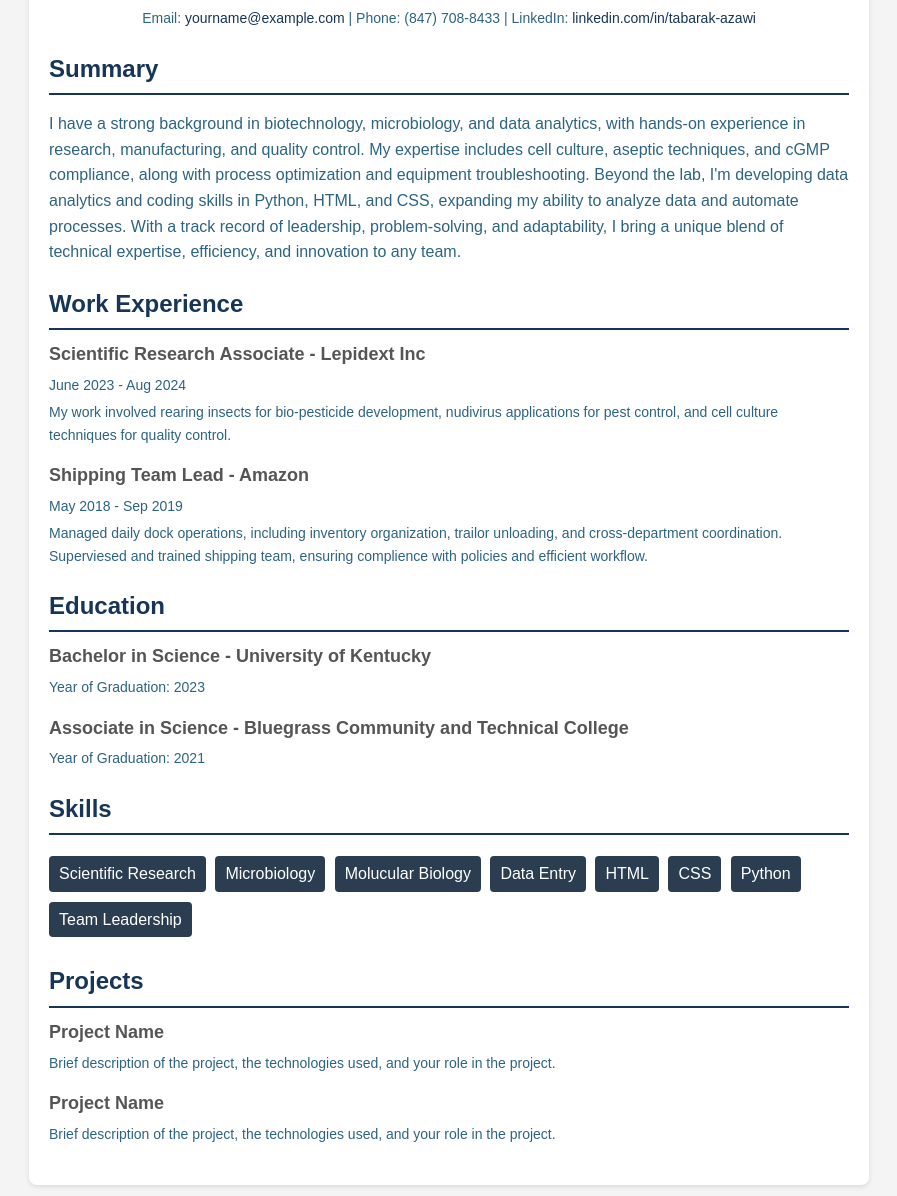
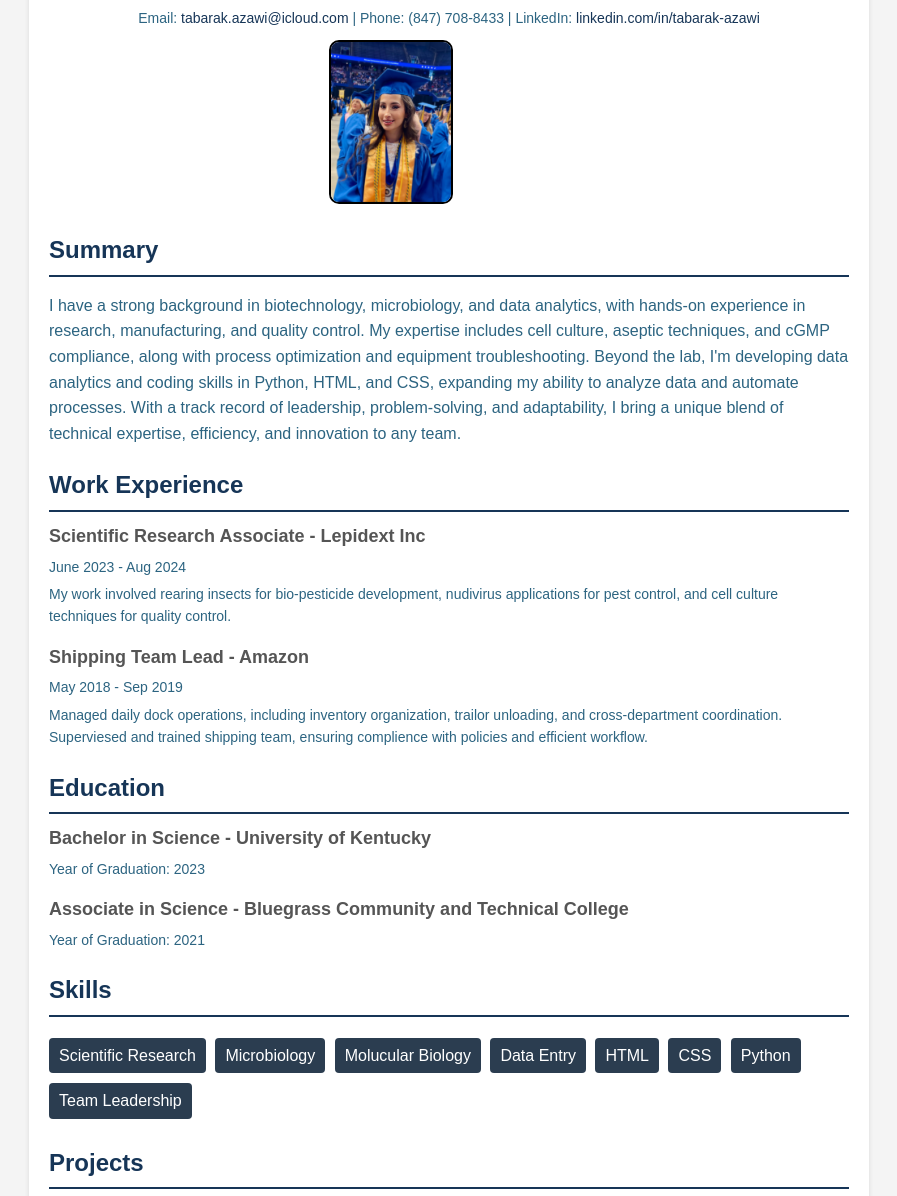
Before and after one commit to 3zawi/3zawi.github.io, a plain HTML site: page index.html in a window 1280 px wide. Shown: the part 91-1287 px from the top of the page, without its empty margins (191-1088 px from the left). Drawn offline with Linux system fonts and the light colour scheme.

Commit message:
projects update

```diff
--- a/index.html
+++ b/index.html
@@ -1,5 +1,6 @@
 <!DOCTYPE html>
 <html lang="en">
+
 <head>
     <meta charset="UTF-8" />
     <meta name="viewport" content="width=device-width, initial-scale=1.0" />
@@ -15,6 +16,7 @@
         color: #2c6481;
         background-color: #f4f4f4;
     }
+
     .container {
         max-width: 800px;
         margin: 20px auto;
@@ -23,48 +25,68 @@
         border-radius: 8px;
         box-shadow: 0 2px 5px rgba(0, 0, 0, 0.1);
     }
+
+    img {
+        margin-left: 35%;
+        height: 100vh;
+        border: 2px solid black;
+        border-radius: 10px;
+        max-height: 10rem;
+    }
+
     h1,
     h2 {
         color: #163557;
     }
+
     .header {
         text-align: center;
     }
+
     .header h1 {
         margin: 10px 0;
     }
+
     .contact {
         margin: 10px 0;
         font-size: 14px;
     }
+
     .contact a {
         color: #163557;
         text-decoration: none;
     }
+
     .section {
         margin: 20px 0;
     }
+
     .section h2 {
         margin-bottom: 10px;
         border-bottom: 2px solid #163557;
         padding-bottom: 5px;
     }
+
     .item {
         margin-bottom: 15px;
     }
+
     .item h3 {
         margin: 0;
         font-size: 18px;
         color: #555;
     }
+
     .item p {
         margin: 5px 0;
         font-size: 14px;
     }
+
     .skills ul {
         list-style: none;
         padding: 0;
     }
+
     .skills ul li {
         display: inline-block;
         background: #2b3d50;
@@ -81,12 +103,13 @@
             <h1>Tabarak Azawi</h1>
             <p class="contact">
                 Email:
-                    <a href="tuta.alazawi@gmail.com"
-                        >yourname@example.com</a
-                    >
+                <a href="">tabarak.azawi@icloud.com</a>
                 | Phone: (847) 708-8433 | LinkedIn:
                 <a href="#">linkedin.com/in/tabarak-azawi</a>
             </p>
+        </section>
+        <section>
+            <img src="IMG_8477.jpg"> </img>
         </section>
         <section class="section">
             <h2>Summary</h2>
@@ -152,20 +175,23 @@
             <section class="section">
                 <h2>Projects</h2>
                 <div class="item">
-                    <h3>Project Name</h3>
+                    <h3>Resume Update</h3>
                     <p>
-                        Brief description of the project, the technologies used,
-                        and your role in the project.
+                        Updated an existing resume template using HTML and CSS to improve design,
+                        responsiveness, and accessibility. Modified information and color scheme.
                     </p>
                 </div>
                 <div class="item">
-                    <h3>Project Name</h3>
+                    <h3>Semantic HTML Correction</h3>
                     <p>
-                        Brief description of the project, the technologies used,
-                        and your role in the project.
+                        Refactored an HTML file to improve semantic structure,
+                        ensuring each section used the appropriate tags for clarity
+                        and accessibility. Enhanced readability, SEO, and maintainability
+                        by replacing generic elements with proper HTML5 semantic tags.
                     </p>
                 </div>
             </section>
     </main>
 </body>
+
 </html>
```
Also changed, not shown: IMG_8477.jpg (added), 1 other file. Lines whose indentation alone changed are shown as unchanged.
